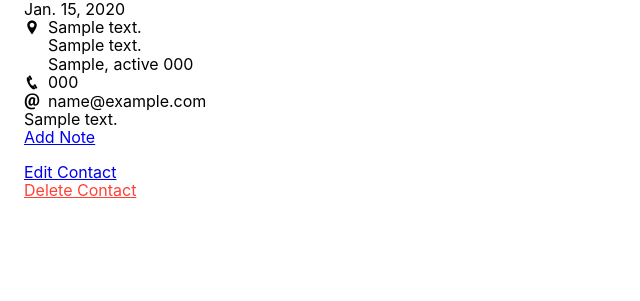
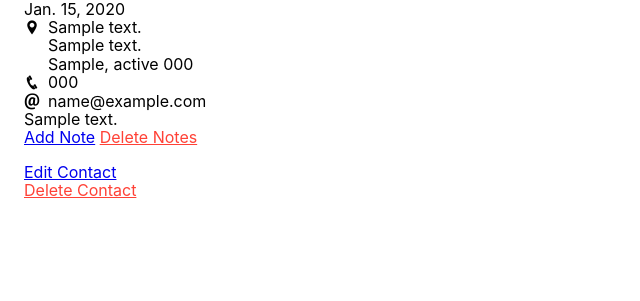
Before and after one commit to Momentum-Team-13/django-uptact-mnrolando3, a Django app: page /contacts/1/ in a window 1280 px wide. Shown: the part 112-413 px from the top of the page, without its empty margins (0-640 px from the left). Run offline with Django 3.2, Linux system fonts and the light colour scheme; tables that the repository leaves empty hold one stand-in row (values such as "Sample post").

Commit message:
Worked on deleting notes from a contact. Was not successful.

```diff
--- a/contacts/views.py
+++ b/contacts/views.py
@@ -68,22 +68,21 @@ def add_note(request, pk):
             new_note.contact = contact
             new_note.save()
             return redirect(to='contact_detail', pk=pk)
-    return render(request, "contacts/add_note.html", {"contact": contact,
+    return render(request, "notes/add_note.html", {"contact": contact,
                   "form": form})
 
 
-# def delete_note(request, pk):
-#     note = get_object_or_404(Contact, pk=pk)
-#     if request.method == 'POST':
-#         note.delete()
-#         return redirect(to='contact_detail', pk=pk)
-
-#     return render(request, "contacts/delete_contact.html",
-#                   {"note": note})
+def delete_note(request, pk):
+    note = get_object_or_404(Contact, pk=pk)
+    if request.method == 'POST':
+        note.delete()
+        return redirect(to='contact_detail', pk=pk)
+    return render(request, "notes/delete_note.html",
+                  {"note": note})
 
 
 # def note_detail(request, pk):
 #     note = get_object_or_404(Note, pk=pk)
 #     contact = get_object_or_404(Contact, pk=pk)
-#     return render(request, "contacts/note_detail.html", {"note": note,
+#     return render(request, "notes/note_detail.html", {"note": note,
 #                   "contact": contact})
--- a/templates/contacts/contact_detail.html
+++ b/templates/contacts/contact_detail.html
@@ -38,6 +38,7 @@
         {% endfor %}
 
         <a href="{% url 'add_note' pk=contact.pk %}">Add Note</a>
+        <a class="red" href="{% url 'delete_note' pk=contact.pk %}">Delete Notes</a>
 
         <p>
             <a href="{% url 'edit_contact' pk=contact.pk %}">Edit Contact</a><br>
--- a/templates/contacts/delete_note.html
+++ b/templates/notes/delete_note.html
@@ -6,9 +6,9 @@
 <div>
   <form action="{% url 'delete_note' pk=contact.pk %}" method="POST">
     {% csrf_token %}
-    <p>Are you sure you want to delete {{ contact.contact_notes }}?</p>
+    <p>Are you sure you want to delete {{ contact.contact_notes.all }}?</p>
     <div>
-      <button type="submit">Delete Note</button><br />
+      <button type="submit">Delete Notes</button><br />
       <a href="{% url 'contact_detail' %}">Cancel</a>
     </div>
   </form>
--- a/uptact/urls.py
+++ b/uptact/urls.py
@@ -32,9 +32,9 @@ urlpatterns = [
          name='contact_detail'),
     path('contacts/<int:pk>/add_note/', contacts_views.add_note,
          name='add_note'),
-    # path('contacts/<int:pk>/delete_note/', contacts_views.delete_note,
-    #      name='delete_note'),
-    # path('contacts/<int:pk>/note_detail/<int:pk>/', contacts_views.note_detail,
+    path('contacts/<int:pk>/delete_note/', contacts_views.delete_note,
+         name='delete_note'),
+    # path('contacts/<int:pk>/notes/', contacts_views.note_detail,
     #      name='note_detail'),
 ]
 
```
Also changed, not shown: templates/notes/add_note.html (renamed from templates/contacts/add_note.html), templates/notes/note_detail.html (renamed from templates/contacts/note_detail.html).
